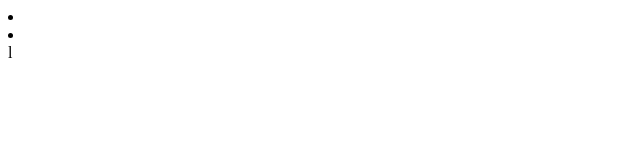
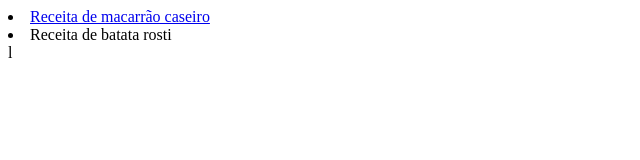
Before and after one commit to joa738/odin_recipes, a plain HTML site: page index.html in a window 1280 px wide. Shown: the whole page, without its empty margins (0-640 px from the left). Drawn offline with Linux system fonts and the light colour scheme.

Commit message:
mudança de links index.html

```diff
--- a/index.html
+++ b/index.html
@@ -7,7 +7,7 @@
     <title>home</title>
 </head>
 <body>
-    <li><a href="./macarrao.html"></a></li>
-    <li><a href="./batata.html"></a></li>
+    <li><a href="./macarrao.html">Receita de macarrão caseiro</a></li>
+    <li><a href="./batata.html"></a>Receita de batata rosti</li>
 </body>
 </html>l
```
